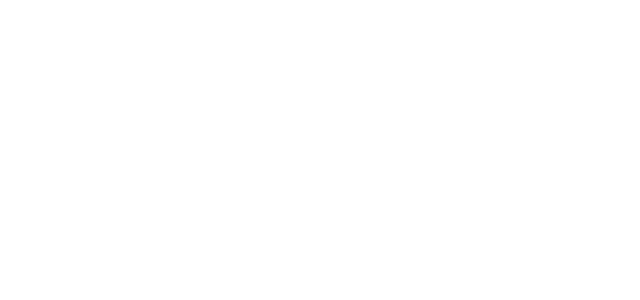
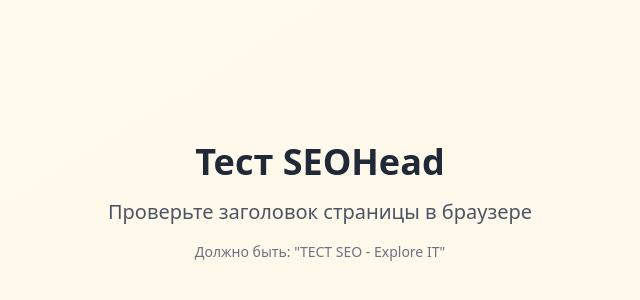
Before and after one commit to dav4os/test, a React (Vite) app: page /test-seo in a window 1280 px wide. Before the commit this address had no page. Shown: the part 198-498 px from the top of the page, without its empty margins (320-960 px from the left). Built offline with nearby package versions, Linux system fonts and the light colour scheme.

Commit message:
обавлен тестовый маршрут TestSEO для проверки работы SEOHead

```diff
--- a/src/App.tsx
+++ b/src/App.tsx
@@ -7,6 +7,7 @@ import BlogPage from './components/BlogPage';
 import BlogArticle from './components/BlogArticle';
 import AboutPage from './components/AboutPage';
 import CarRentalPage from './components/CarRentalPage';
+import TestSEO from './components/TestSEO';
 import PerformanceMonitor from './components/PerformanceMonitor';
 import SEOAnalyzer from './components/SEOAnalyzer';
 
@@ -21,6 +22,7 @@ function App() {
             <Route path="/blog/:slug" element={<BlogArticle />} />
             <Route path="/about" element={<AboutPage />} />
             <Route path="/rental" element={<CarRentalPage />} />
+            <Route path="/test-seo" element={<TestSEO />} />
           </Routes>
 
           {/* Development tools */}
--- /dev/null
+++ b/src/components/TestSEO.tsx
@@ -0,0 +1,31 @@
+import React from 'react';
+import SEOHead from './SEOHead';
+
+function TestSEO() {
+  return (
+    <>
+      <SEOHead
+        title="ТЕСТ SEO - Explore IT"
+        description="Это тестовая страница для проверки работы SEOHead"
+        keywords="тест, seo, explore it"
+        url="https://exploreitdubai.ru/test"
+        type="website"
+      />
+      <div className="min-h-screen bg-gradient-to-br from-amber-50 to-orange-50 flex items-center justify-center">
+        <div className="text-center">
+          <h1 className="text-4xl font-bold text-gray-800 mb-4">
+            Тест SEOHead
+          </h1>
+          <p className="text-xl text-gray-600">
+            Проверьте заголовок страницы в браузере
+          </p>
+          <p className="text-sm text-gray-500 mt-4">
+            Должно быть: "ТЕСТ SEO - Explore IT"
+          </p>
+        </div>
+      </div>
+    </>
+  );
+}
+
+export default TestSEO;
```
